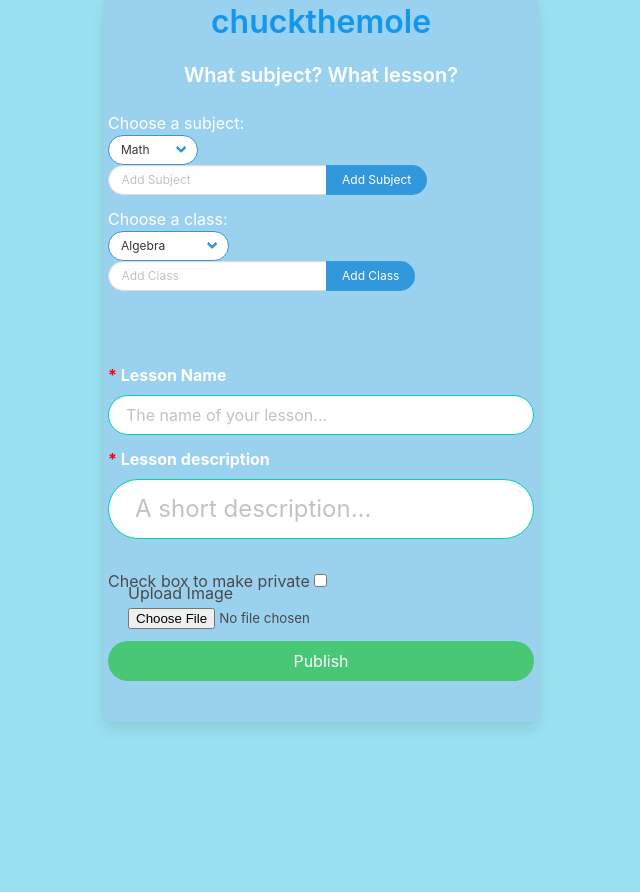
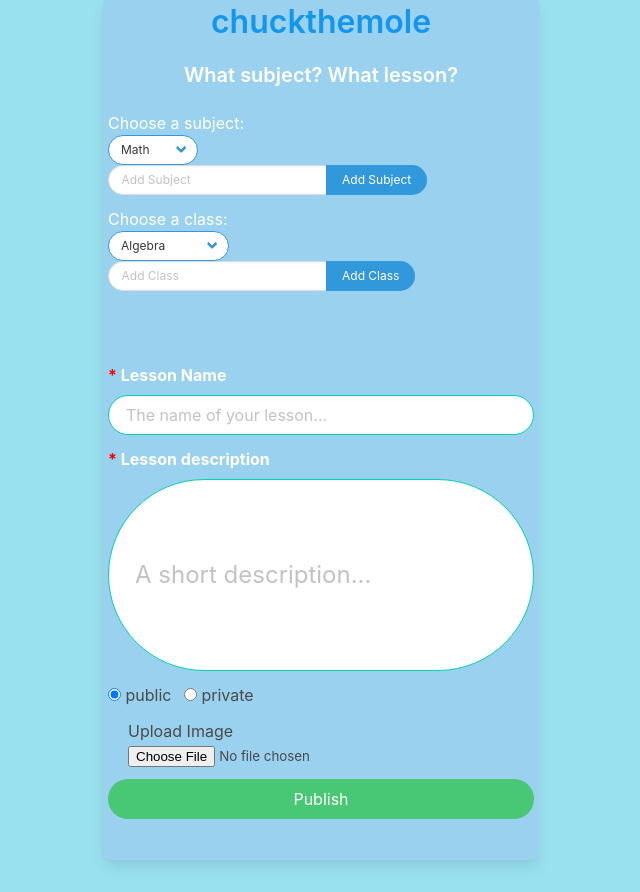
Before and after one commit to chuckthemole/TeachAssist, a Django app: page /lesson/publish in a window 1280 px wide. Shown: the part 85-977 px from the top of the page, without its empty margins (319-959 px from the left). Before the commit the page ends 813 px from the top, so only its background shows below. Run offline with Django 3.2, Linux system fonts and the light colour scheme; a user stored in the database is signed in; some libraries are stand-ins or nearby versions.

Commit message:
lessonplan_template

```diff
--- a/teach/forms.py
+++ b/teach/forms.py
@@ -1,5 +1,7 @@
 from django import forms
 from .models import *
+
+CHOICES=[('public','public'), ('private','private')]
 
 class Sport_Location_Form(forms.ModelForm):
     def as_p(self):
@@ -27,3 +29,6 @@ class Lesson_Form(forms.ModelForm):
     class Meta:
         model = Lesson
         fields = ["img"]
+
+class Public_Form(forms.Form):
+    Public=forms.CharField(label='public', widget=forms.RadioSelect(choices=CHOICES))
--- a/teach/templates/teach/lesson/create_lesson.html
+++ b/teach/templates/teach/lesson/create_lesson.html
@@ -101,15 +101,23 @@
                 Lesson description
               </span>
             </label>
-            <input class="input is-primary is-large is-rounded" placeholder="A short description..." type="text" name="description">
+            <input class="input is-primary is-large is-rounded textarea" placeholder="A short description..." name="description">
           </div>
         </div>
-        <label class="checkbox">
-          <br>
-          Check box to make private
-          <input type="checkbox" id="is_public" name="is_public">
-        </label>
+
+        <div class="control">
+          <label class="radio">
+            <input type="radio" id="public" name="is_public" value="public" checked>
+            public
+          </label>
+          <label class="radio">
+            <input type="radio" id="private" name="is_public" value="private">
+            private
+          </label>
+        </div>
+
         <br>
+
         <div class="columns is-centered">
           <div class="inline-child-block">
             <p><input type="file" accept="image/*" name="image" id="file" onchange="loadFile(event)" style="display: none;"></p>
@@ -121,7 +129,7 @@
             </p>
           </div>
           <div class="inline-child-block">
-            <img id="output" width="100" />
+            <img id="output" width="100">
           </div>
         </div>
 
--- a/teach/views/lesson.py
+++ b/teach/views/lesson.py
@@ -21,8 +21,12 @@ def create_lesson(request):
         subject_class = request.POST["choices"]
         lesson_name = request.POST["name"]
         lesson_description = request.POST["description"]
-        is_public = request.POST["is_public"]
+        public_private = request.POST["is_public"]
 
+        if public_private == 'public':
+            is_public = True
+        else:
+            is_public = False
         if not subject or not subject_class:
             return render(request, "teach/lesson/create_lesson.html", {"error":"Please choose a subject and class!"})
 
@@ -63,8 +67,8 @@ def create_lesson(request):
                 #sport=sport, is_basketball=is_basketball,
                 #is_tennis=is_tennis, is_baseball=is_baseball
                 )
+
             lesson = get_object_or_404(Lesson, pk=lesson.id)
-
             form = Lesson_Form(request.POST, request.FILES, instance=lesson)
             if form.is_valid():
                 print("Form is valid.")
```
